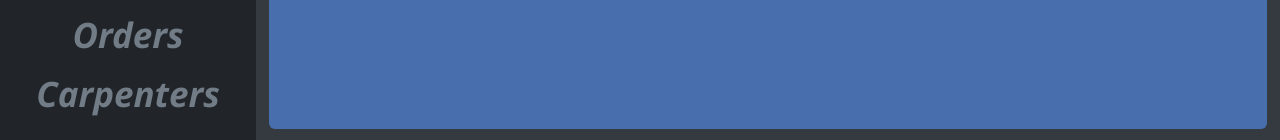
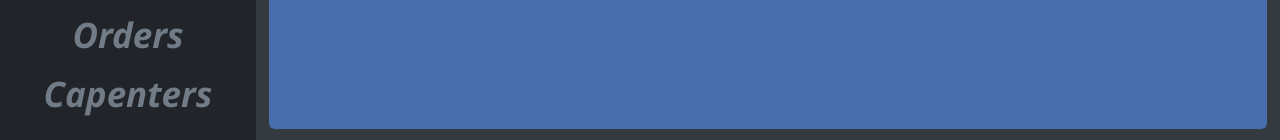
Before and after one commit to Ndigithe-john/CarpentryConnect, a React (Create React App) app in the folder frontend/: page /dashboard in a window 1280 px wide. Shown: the part 153-293 px from the top of the page. Built offline with nearby package versions, Linux system fonts and the light colour scheme.

Commit message:
added the Capenters List

```diff
--- a/frontend/src/App.js
+++ b/frontend/src/App.js
@@ -11,6 +11,7 @@ import ShowItems from "./components/Items/ShowItems";
 import PendingApproval from "./components/Items/PendingApproval";
 import Approved from "./components/Items/Approved";
 import Rejected from "./components/Items/Rejected";
+import CapenterList from "./components/Items/CapenterList";
 function App() {
   const router = createBrowserRouter([
     {
@@ -53,6 +54,10 @@ function App() {
           path: "rejected",
           element: <Rejected />,
         },
+        {
+          path: "capenterslist",
+          element: <CapenterList />,
+        },
       ],
     },
 
--- a/frontend/src/components/DashBoard/DashBoardAside.js
+++ b/frontend/src/components/DashBoard/DashBoardAside.js
@@ -53,7 +53,14 @@ const DashBoardAside = () => {
         )}
       </div>
       <div className="about_orders">
-        <h3>Carpenters</h3>
+        <h3>
+          <Link
+            to="/dashboard/capenterslist"
+            style={{ textDecoration: "none", color: "#717c87" }}
+          >
+            Capenters
+          </Link>
+        </h3>
       </div>
       <div className="about_orders">
         <h3>
--- a/frontend/src/components/Items/CapentryTable.js
+++ b/frontend/src/components/Items/CapenterList.js
@@ -1,10 +1,10 @@
 import "./showitemsStyles.css";
-const CapentryTable = () => {
+const CapenterList = () => {
   return (
     <div>
       <main className="table">
         <section className="table_header">
-          <h1>Pending Items</h1>
+          <h1>CapentersList</h1>
         </section>
         <section className="table_body">
           <table>
@@ -42,4 +42,4 @@ const CapentryTable = () => {
     </div>
   );
 };
-export default CapentryTable;
+export default CapenterList;
```
